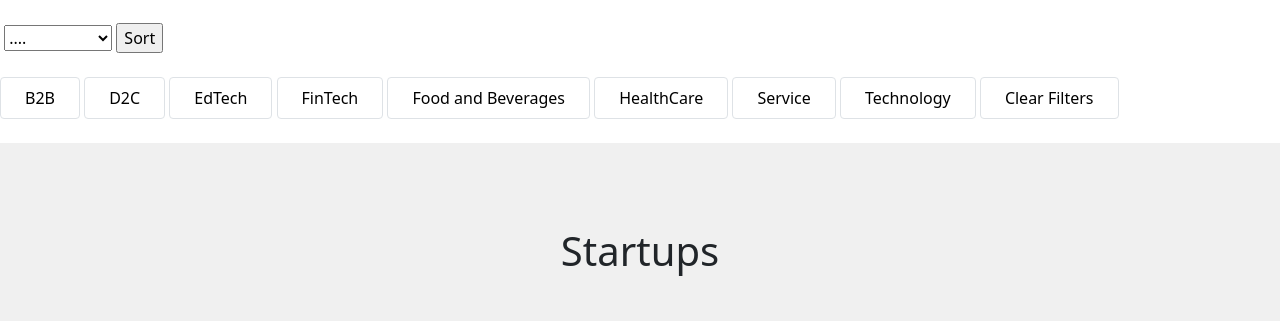
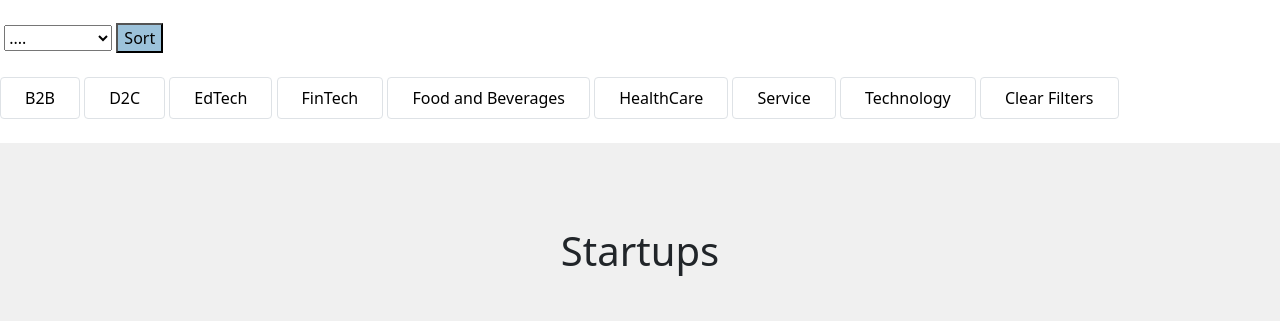
Before and after one commit to yuktaX/StartHub, a Django app: page /explore/ in a window 1280 px wide. Shown: the part 577-898 px from the top of the page. Run offline with Django 4.2, Linux system fonts and the light colour scheme; a user stored in the database is signed in; data comes from the database, SQL or seed files in the repository.

Commit message:
Update explore.html

```diff
--- a/core/templates/core/explore.html
+++ b/core/templates/core/explore.html
@@ -139,7 +139,7 @@
     <option value="profit">Profit</option>
     </select>
 
-    <input type = "submit" value="Sort">
+    <input type = "submit" value="Sort" style="background-color: rgb(156, 194, 218); color: rgb(2, 2, 2);">
 </form><br>
 
           {% for tag in tags %}
```
